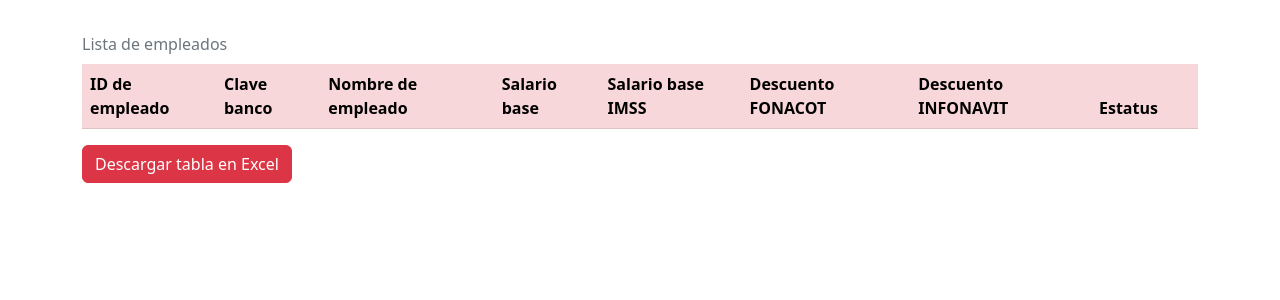
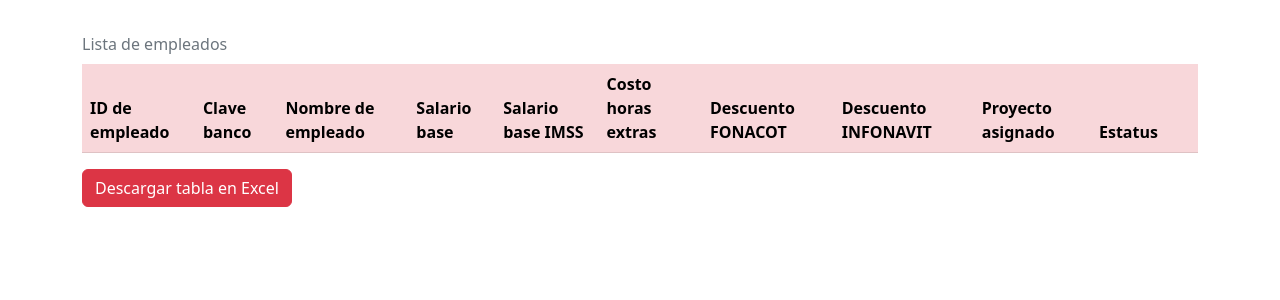
Before and after one commit to DavidCrzBlt/CuatimarRegistroProyectos, a Flask app: page /consulta_empleados in a window 1280 px wide. Shown: the part 106-406 px from the top of the page. Run offline with Flask 2, Linux system fonts and the light colour scheme; data that the repository does not hold is empty; some libraries are stand-ins or nearby versions.

Commit message:
Update program

```diff
--- a/app.py
+++ b/app.py
@@ -72,6 +72,7 @@ class Pago(db.Model):
    asistencias_totales = db.Column(db.Integer)
    he_totales = db.Column(db.Integer)
    pago_total = db.Column(db.Numeric)
+   notas = db.Column(db.String(255))
 
    def __repr__(self):
     return f'<Pago total "{self.pago_total}">'
@@ -211,28 +212,41 @@ def proyectos():
 
 @app.route('/asistencias',methods=["GET","POST"])
 def asistencias():
-    # today = datetime.now().date() - timedelta(days=4)
-    today = datetime.now().date()
+    today = datetime.now().date() - timedelta(days=3)
+    # today = datetime.now().date()
+    yesterday = today - timedelta(days=1)
     proyectos = Proyecto.query.filter_by(status=True)
 
     if request.method == "POST":
         if "id_proyecto" in request.form:
-            checar_asistencia = Asistencia.query.filter_by(id_proyecto=request.form["id_proyecto"]).filter_by(day=today).first()
+            p = request.form["id_proyecto"]
+            checar_asistencia = Asistencia.query.filter_by(id_proyecto=p).filter_by(day=today).first()
+            c = Asistencia.query.filter_by(id_proyecto=p).filter_by(day=yesterday).first()
+            checar_proyecto = Proyecto.query.filter_by(id_proyecto=p).first()
+            if checar_proyecto.trabajo_diario == True and today.weekday() == 0 and c is None:
+                check_project = True
+            else:
+                check_project = False
+
             if checar_asistencia is not None:
                 message="No puedes checar asistencia dos veces el mismo día"
                 return render_template('asistencias.html',message=message,proyectos=proyectos)
+            elif c is not None:
+                empleados = Empleado.query.filter_by(id_proyecto=request.form["id_proyecto"]).all()
+                return render_template('asistencias.html',empleados=empleados,proyectos=proyectos,today=today,yesterday=yesterday,cp = check_project)
             else:
                 empleados = Empleado.query.filter_by(id_proyecto=request.form["id_proyecto"]).all()
-                return render_template('asistencias.html',empleados=empleados,proyectos=proyectos)
+                return render_template('asistencias.html',empleados=empleados,proyectos=proyectos,today=today,yesterday=yesterday,cp = check_project)
 
         if "horas_extras" in request.form:
             e = request.form.getlist('empleado')
             he = request.form.getlist('horas_extras')
             fal = request.form.getlist('attendance')
-            request_values = {"e":e,"he":he,"fal":fal}
+            hoy = request.form.getlist('today')
+            request_values = {"e":e,"he":he,"fal":fal,"hoy":hoy}
             s = 0
             for x in e:
-                registro_asistencia = Asistencia(id_empleado=request_values["e"][s],horas_extras=request_values["he"][s],attendance=request_values["fal"][s],day=today,id_proyecto=request.form["proyecto"])
+                registro_asistencia = Asistencia(id_empleado=request_values["e"][s],horas_extras=request_values["he"][s],attendance=request_values["fal"][s],day=request_values["hoy"][s],id_proyecto=request.form["proyecto"])
                 s = s+1
 
                 db.session.add(registro_asistencia)
@@ -270,6 +284,7 @@ def pagos():
             if ("descuento_FONACOT" or "descuento_INFONAVIT") and "proyecto" in request.form:
                 d_FONACOT = request.form.getlist('descuento_FONACOT')
                 d_INFONAVIT = request.form.getlist('descuento_INFONAVIT')
+                notas = request.form.getlist('notas')
 
                 project = request.form["proyecto"]
                 empleados = Empleado.query.filter_by(id_proyecto=project).all()
@@ -296,10 +311,11 @@ def pagos():
 
                     desc_F = float(d_FONACOT[indice])
                     desc_I = float(d_INFONAVIT[indice])
+                    nota = notas[indice]
 
                     pago_total = float(salario_base_modificado)+ float(horas_extras*empleado.costo_he) - desc_F - desc_I
 
-                    new_payment = Pago(fecha_operacion=today,id_movimiento=9,id_proyecto=empleado.id_proyecto,id_empleado=empleado.id_empleado,s_base=empleado.salario_base,s_imss=empleado.salario_base_IMSS,s_base_modificado=round(salario_base_modificado,2),s_imss_modificado=round(salario_imss_modificado,2),descuento_fonacot_num=desc_F,descuento_infonavit_num=desc_I,asistencias_totales=asis,he_totales=horas_extras,pago_total=round(pago_total,2))
+                    new_payment = Pago(fecha_operacion=today,id_movimiento=9,id_proyecto=empleado.id_proyecto,id_empleado=empleado.id_empleado,s_base=empleado.salario_base,s_imss=empleado.salario_base_IMSS,s_base_modificado=round(salario_base_modificado,2),s_imss_modificado=round(salario_imss_modificado,2),descuento_fonacot_num=desc_F,descuento_infonavit_num=desc_I,asistencias_totales=asis,he_totales=horas_extras,pago_total=round(pago_total,2),notas=nota)
 
                     db.session.add(new_payment)
                     db.session.commit()
--- a/templates/consulta_empleados.html
+++ b/templates/consulta_empleados.html
@@ -47,8 +47,10 @@
                 <th scope="col">Nombre de empleado</th>
                 <th scope="col">Salario base</th>
                 <th scope="col">Salario base IMSS</th>
+                <th scope="col">Costo horas extras</th>
                 <th scope="col">Descuento FONACOT</th>
                 <th scope="col">Descuento INFONAVIT</th>
+                <th scope="col">Proyecto asignado</th>
                 <th scope="col">Estatus</th>
                 <th scope="col"></th>
                 <th scope="col"></th>
@@ -62,6 +64,7 @@
                 <td>{{ empleado.nombre_empleado}}</td>
                 <td>{{ "${:,.2f}".format(empleado.salario_base) }}</td>
                 <td>{{ "${:,.2f}".format(empleado.salario_base_IMSS) }}</td>
+                <td>{{ "${:,.2f}".format(empleado.costo_he) }}</td>
                 {% if empleado.descuento_FONACOT == True %}
                 <td>Sí</td>
                 {% else %}
@@ -72,6 +75,7 @@
                 {% else %}
                 <td>No</td>
                 {% endif %}
+                <td>{{ empleado.proyecto.nombre_proyecto }}</td>
                 {% if empleado.status == True %}
                 <td>Activo</td>
                 {% else %}
--- a/templates/pagos.html
+++ b/templates/pagos.html
@@ -39,6 +39,7 @@
                 <th scope="col">Salario IMSS</th>
                 <th scope="col">Descuento FONACOT</th>
                 <th scope="col">Descuento INFONAVIT</th>
+                <th scope="col">Notas</th>
             </tr>
         </thead>
         <tbody>
@@ -68,6 +69,11 @@
                         value="0">
                     {% endif %}
                 </td>
+                <td>
+                    <textarea name="notas" id="notas" cols="20" rows="3">
+
+                    </textarea>
+                </td>
             </tr>
             {% endfor %}
         </tbody>
```
Also changed, not shown: templates/asistencias.html (+10 -1 lines), templates/consulta_pagos.html (+6 -3 lines).
